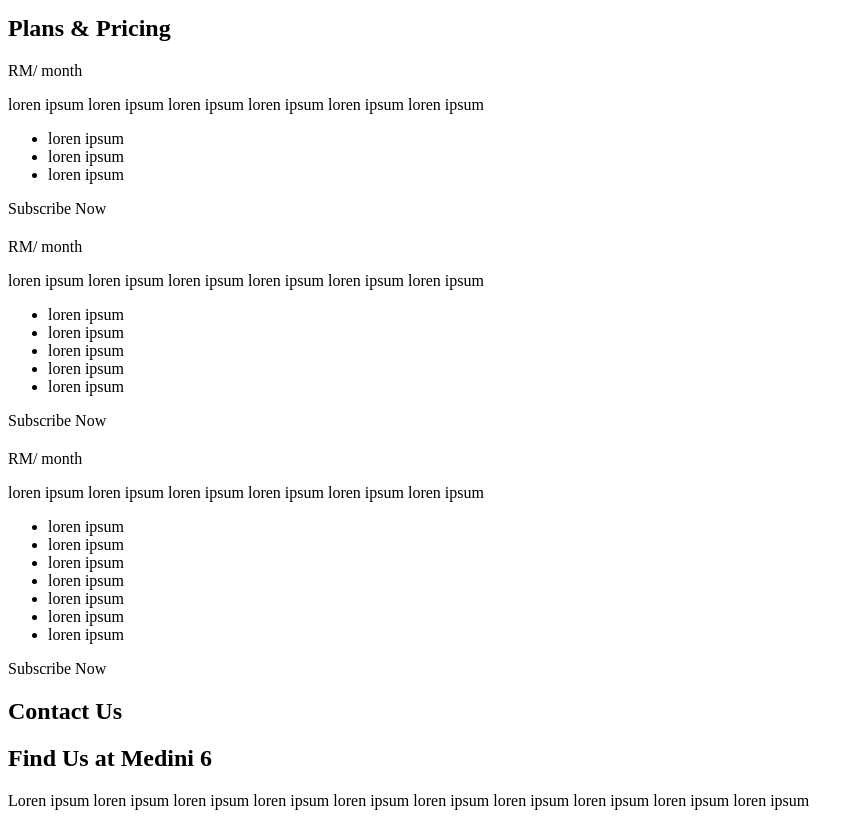
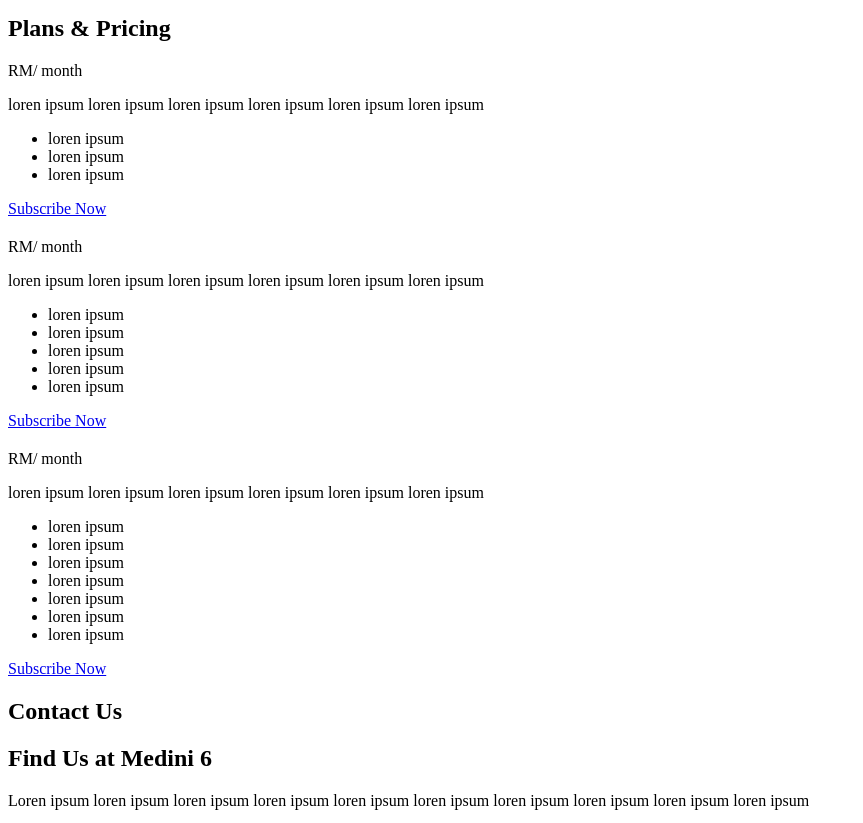
Before and after one commit to ding94/voffice, a Yii app: template frontend/views/site/indextest.php in a window 1280 px wide. Shown: the part 2982-3805 px from the top of the page, without its empty margins (0-863 px from the left). Run offline with PHP 8.4 and a stand-in for Yii, Linux system fonts and the light colour scheme; the template is opened without the code that fills it, so the values that code supplies are empty; form fields are guessed from the names that the template uses; some libraries are stand-ins or nearby versions.

Commit message:
navbar changing

```diff
--- a/frontend/views/layouts/user.php
+++ b/frontend/views/layouts/user.php
@@ -106,8 +106,10 @@ UserAsset::register($this);
         <div class="container vertical-divider">
             <ul id="user-nav" class="nav nav-default">
                 <li id="profile" role="presentation"><label class="label-btn"><i class="fa fa-user fa-lg"></i><?php echo Html::a('<span>User Profile</span>',['user/index'])?></label></li>
+                <li id="news" role="presentation"><label class="label-btn"><i class="fa fa-star fa-lg"></i><?php echo Html::a('<span>User Package</span>',['user/userpackage'])?></label></li>
                 <li id="balance" role="presentation"><label class="label-btn"><i class="fa fa-money fa-lg"></i><?php echo Html::a('<span>User Balance</span>',['user/userbalance'])?></label></li>
-                <li  id="parcel" role="presentation"><label class="label-btn"><i class="fa fa-cutlery fa-lg"></i><?php echo Html::a('<span>User Parcel</span>',['parcel/index'])?></label></li>
+                <li  id="parcel" role="presentation"><label class="label-btn"><i class="fa fa-envelope fa-lg"></i><?php echo Html::a('<span>User Parcel</span>',['parcel/index'])?></label></li>
+                <li  id="parcel" role="presentation"><label class="label-btn"><i class="fa fa-minus-square fa-lg"></i><?php echo Html::a('<span>Vouchers</span>',['user/uservouchers'])?></label></li>
                 <li id="news" role="presentation"><label class="label-btn"><i class="fa fa-comment fa-lg"></i><?php echo Html::a('<span>News</span>',['user/news-all'])?></label></li>
             </ul>
         </div>
--- a/frontend/views/site/indextest.php
+++ b/frontend/views/site/indextest.php
@@ -146,7 +146,7 @@ $this->title = 'Virtual Office';
                             <li>loren ipsum</li>
                         </ul>
                     </div>
-                    <div class="package-btn silver package-btn-silver-hover">Subscribe Now</div>
+                    <div><?= Html::a('Subscribe Now',['/subscribe/index'],['class'=>'package-btn silver package-btn-silver-hover']); ?></div>
                 </div>
                 <div class="package-div gold-border">
                     <div class="gold package-header-container">
@@ -169,7 +169,7 @@ $this->title = 'Virtual Office';
                             <li>loren ipsum</li>
                         </ul>
                     </div>
-                    <div class="package-btn gold package-btn-gold-hover">Subscribe Now</div>
+                    <div><?= Html::a('Subscribe Now',['/subscribe/index'],['class'=>'package-btn gold package-btn-gold-hover']); ?></div>
                 </div>
                 <div class="package-div platinum-border">
                     <div class="platinum package-header-container">
@@ -194,7 +194,7 @@ $this->title = 'Virtual Office';
                             <li>loren ipsum</li>
                         </ul>
                     </div>
-                    <div class="package-btn platinum package-btn-platinum-hover">Subscribe Now</div>
+                    <div><?= Html::a('Subscribe Now',['/subscribe/index'],['class'=>'package-btn platinum package-btn-platinum-hover']); ?></div>
                 </div>
             </div>
     </section>
--- a/frontend/views/user/index.php
+++ b/frontend/views/user/index.php
@@ -29,7 +29,9 @@ use yii\helpers\Html;
                 endif ;
               ?>
               <?php echo Html::img($picpath,['class'=>"userprofile-image"])?>
-              <?= Html::a('Edit', ['user/useredit'], ['class'=>'btn btn-default userprofile-editbutton']) ?>
+              <?= Html::a('Edit Details', ['user/useredit'], ['class'=>'btn btn-default userprofile-editbutton']) ?>
+              <?= Html::a('Edit Mailing Address', ['/user/usermailingaddress'], ['class'=>'btn btn-primary userprofile-logoutbutton']) ?>
+              <?= Html::a('Edit Company Info', ['/user/usercompany'], ['class'=>'btn btn-primary userprofile-logoutbutton']) ?>
               <?= Html::a('Logout', ['/site/logout'], ['class'=>'btn btn-danger userprofile-logoutbutton','data-method'=>'post']) ?>
           </div>
         </div>
```
Also changed, not shown: frontend/views/layouts/usertest.php (+16 -1 lines), 1 other file.
